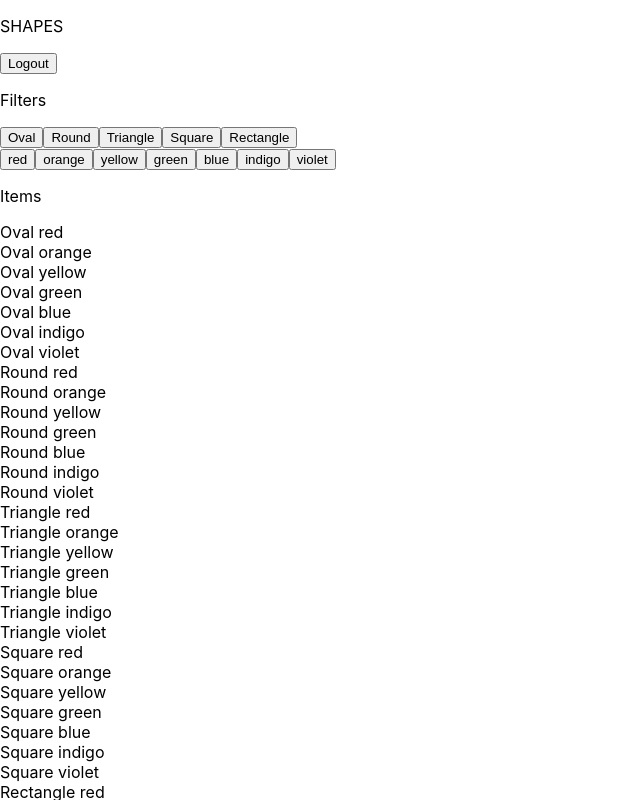
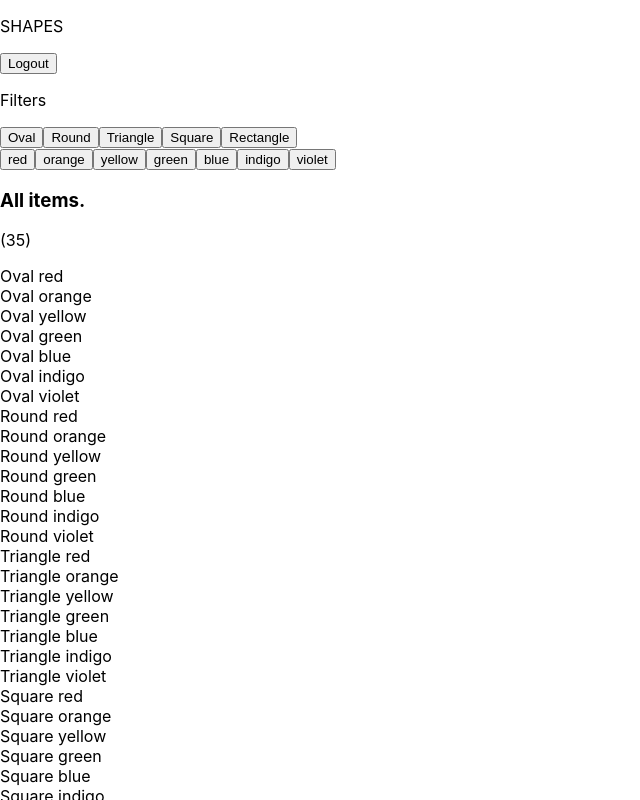
Before and after one commit to Oluwaseunus/bright, a React (Create React App) app: page /shapes in a window 1280 px wide. Shown: the top 800 px of the page, without its empty margins (0-640 px from the left). Built offline with nearby package versions, Linux system fonts and the light colour scheme; sample sign-in values are in the browser's storage.

Commit message:
feature: item label

```diff
--- a/src/components/Items.tsx
+++ b/src/components/Items.tsx
@@ -1,26 +1,47 @@
 import React from 'react';
 import { useSelector } from 'react-redux';
-import { items } from '../data.json';
+import { items, filters } from '../data.json';
 import { RootState } from '../store';
 
 export default function Items() {
   const shapesInStore = useSelector((state: RootState) => state.shapes);
   const coloursInStore = useSelector((state: RootState) => state.colours);
 
+  const filteredShapesLength = shapesInStore.length;
+  const filteredColoursLength = coloursInStore.length;
+
+  let header;
+
+  const numberOfFilters = Object.values(filters).flat().length;
+  if (numberOfFilters === filteredShapesLength + filteredColoursLength) {
+    header = 'All items';
+  } else if (
+    shapesInStore.length === 1 &&
+    coloursInStore.length === filters.colours.length
+  ) {
+    header = `All ${shapesInStore[0]} items`;
+  } else if (
+    coloursInStore.length === 1 &&
+    shapesInStore.length === filters.shapes.length
+  ) {
+    header = `All ${coloursInStore[0]} items`;
+  } else header = 'Multiple items';
+
+  const filteredItems = items.filter(
+    item =>
+      shapesInStore.includes(item.shape) && coloursInStore.includes(item.colour)
+  );
+
   return (
     <div>
-      <p>Items</p>
-      {items
-        .filter(
-          item =>
-            shapesInStore.includes(item.shape) &&
-            coloursInStore.includes(item.colour)
-        )
-        .map(({ shape, colour }) => (
-          <div key={`${shape}+${colour}`}>
-            {shape} {colour}
-          </div>
-        ))}
+      <h3>{header}.</h3>
+      <p>({filteredItems.length})</p>
+
+      {filteredItems.map(({ shape, colour }) => (
+        <div key={`${shape}+${colour}`}>
+          {shape} {colour}
+        </div>
+      ))}
     </div>
   );
 }
```
